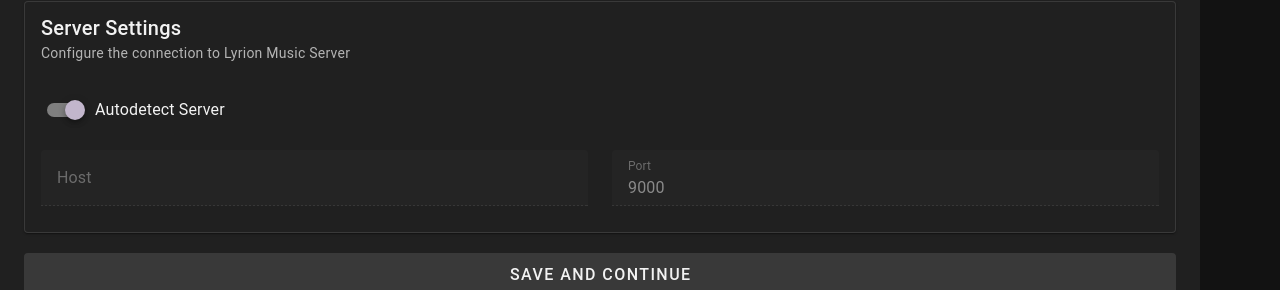
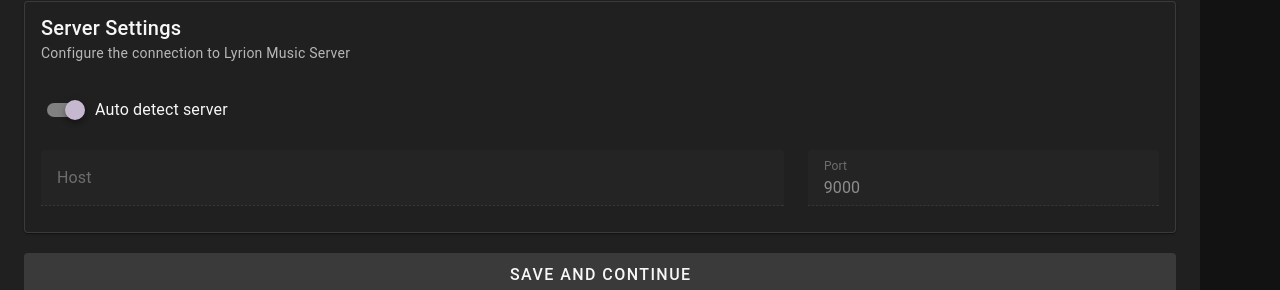
Before and after one commit to longshadowdev/lyrion-minim, a Vue app: page / in a window 1280 px wide. Shown: the part 385-675 px from the top of the page. Built offline with nearby package versions, Linux system fonts and the light colour scheme.

Commit message:
increase auto detection timeout plus some feedback

```diff
--- a/src-tauri/tauri.conf.json
+++ b/src-tauri/tauri.conf.json
@@ -8,7 +8,7 @@
   },
   "package": {
     "productName": "Lyrion Minim",
-    "version": "0.2.7"
+    "version": "0.2.8"
   },
   "tauri": {
     "allowlist": {
--- a/src/App.vue
+++ b/src/App.vue
@@ -33,6 +33,9 @@
     running: false,
     squeezeliteProcess: <Child|null>(null)
   },
+  server: {
+    loading: false
+  }
 });
 
 // Quite menu item clicked
@@ -156,6 +159,7 @@
 
 async function detectServer() {
   if (!state.value.config.server.autodetect) return;
+  state.value.server.loading = true;
   messager.show('Autodetecting server');
   let server: { host: string, port: number } = await invoke('detect_lms_server');
   console.log(server.host);
@@ -165,6 +169,7 @@
   }
   state.value.config.server.host = server.host ?? state.value.config.server.host;
   state.value.config.server.port = server.port ?? state.value.config.server.port;
+  state.value.server.loading = false;
 }
 
 function showPlayer() {
@@ -272,6 +277,7 @@
         border
         subtitle="Configure the connection to Lyrion Music Server"
         title="Server Settings"
+        :loading="state.server.loading"
       >
         <v-row class="mt-1">
           <v-col class="mx-4 pa-0">
@@ -279,8 +285,9 @@
               class="mx-4"
               v-model="state.config.server.autodetect"
               @change="detectServer"
-              label="Autodetect Server"
+              label="Auto detect server"
               hide-details
+              :disabled="state.server.loading"
             ></v-switch>
           </v-col>
         </v-row>
@@ -295,7 +302,7 @@
               hint="Hostname or IP"
             ></v-text-field>
           </v-col>
-          <v-col>
+          <v-col cols="4">
             <v-text-field
               class="mr-4"
               :disabled="state.config.server.autodetect"
@@ -307,7 +314,6 @@
           </v-col>
         </v-row>
       </v-card>
-
       <v-btn
         size="large"
         type="submit"
@@ -327,7 +333,7 @@
 
 <style>
 body {
-  opacity: 0.95;
+  opacity: 0.97;
 }
 html, body, #app {
   margin: 0;
```
Also changed, not shown: 1 other file (tests, documents, lock files or other folders).
